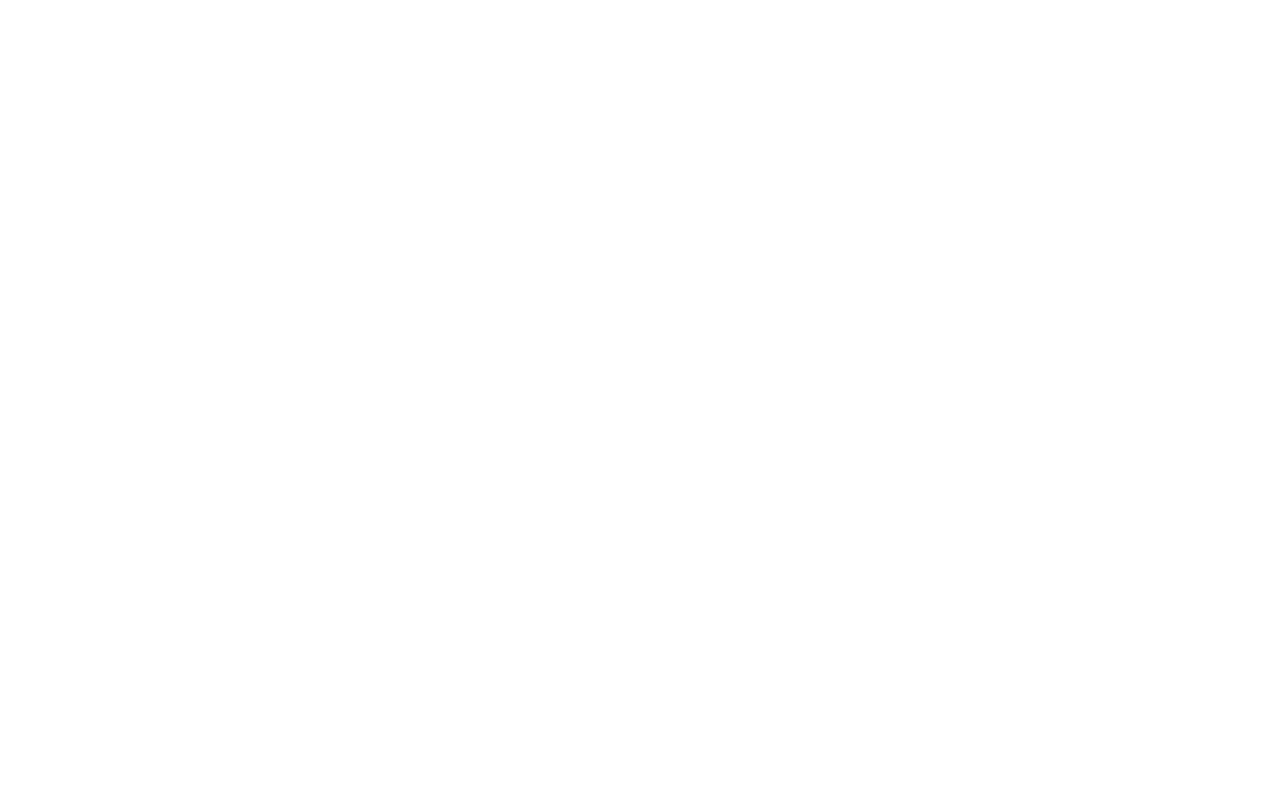
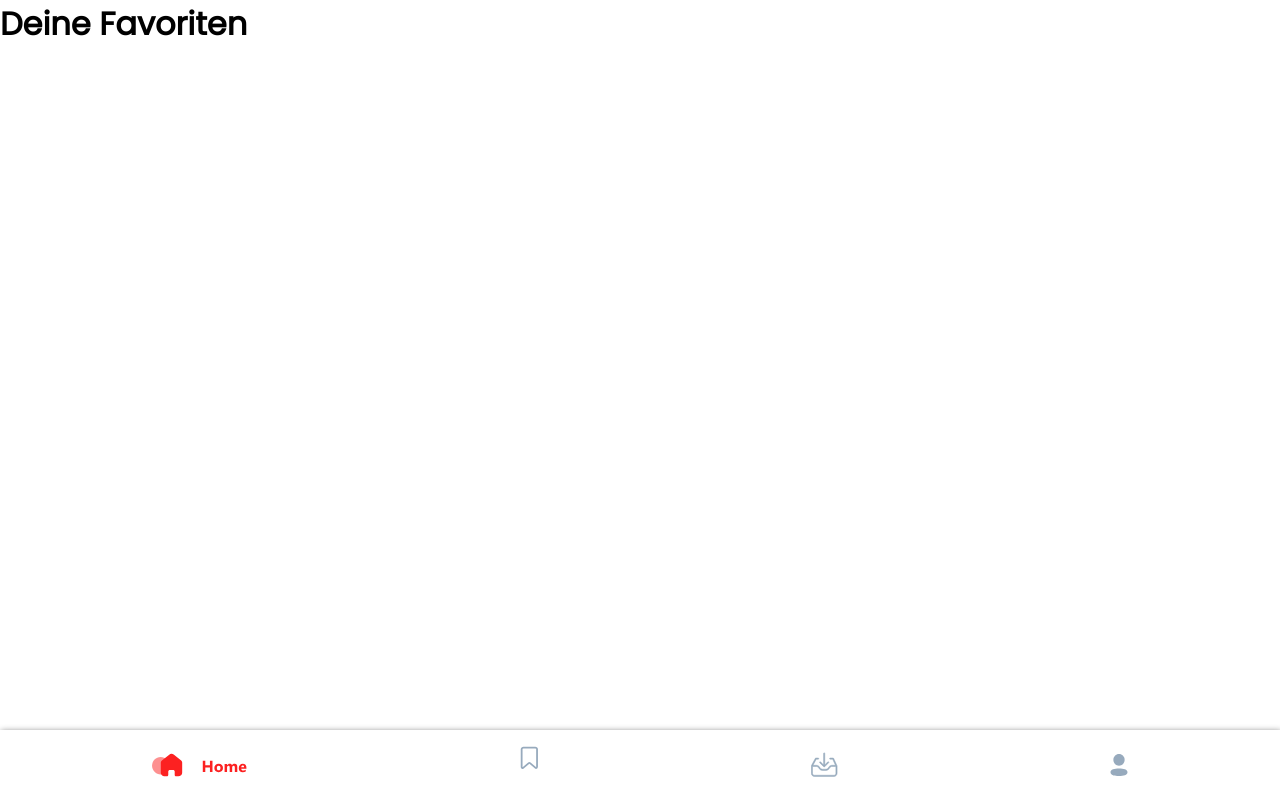
Before and after one commit to Marius-Elting/Frontend-Abschluss-Projekt, a React (Create React App) app: page /favorites in a window 1280 px wide. Before the commit this address had no page. Built offline with nearby package versions, Linux system fonts and the light colour scheme.

Commit message:
added Favorites

```diff
--- a/src/App.js
+++ b/src/App.js
@@ -1,19 +1,24 @@
 import './App.css';
 import { BrowserRouter as Router, Routes, Route } from 'react-router-dom';
+import { useState } from 'react';
 import Home from './pages/Home/Home';
 import Navigation from './components/Navigation/Navigation';
 import SearchGenre from './pages/SearchGenre/SearchGenre';
 import Detail from './pages/Detail/Detail';
 import StartPage from './pages/StartPage/StartPage';
+import Favorites from './pages/Favorites/Favorites';
 
 function App() {
+  const [favorites, addFavorites] = useState([]);
 
-  // useEffect(() => {
-  //   fetch("https://geolocation-db.com/json/").then(res => res.json).then(res => console.log(res));
-
-  // }, []);
   let userLang = navigator.language || navigator.userLanguage;
   console.log(userLang);
+
+  function addToFavorites(selected) {
+    // addFavorites(favorites.filter(i => i.id != selected.id));
+    console.log(favorites.filter(i => i.id != selected.id));
+    addFavorites([...favorites, selected]);
+  }
 
   return (
     <div className="App">
@@ -21,8 +26,9 @@
         <Routes>
           <Route path="/" element={<><StartPage /></>} />
           <Route path="/home" element={<><Home /><Navigation /></>} />
-          <Route path="/discover/:variant/:searchValue" element={<><SearchGenre /><Navigation /></>} />
+          <Route path="/discover/:variant/:searchValue" element={<><SearchGenre addToFavorites={addToFavorites} /><Navigation /></>} />
           <Route path="/details/:movieID/:movieName" element={<><Detail /><Navigation /></>} />
+          <Route path="/favorites" element={<><Favorites Favorites={favorites} /><Navigation /></>} />
         </Routes>
       </Router>
     </div>
--- a/src/components/GenreCard/GenreCard.js
+++ b/src/components/GenreCard/GenreCard.js
@@ -3,27 +3,26 @@
 import { Link } from 'react-router-dom';
 import Star from '../img/RatingStar.svg';
 import Placeholder from '../img/Placeholder.png';
+import BookmarkSymbol from '../img/BookmarkIcon.png';
 
 
-
-function GenreCard({ data, index }) {
+function GenreCard({ data, index, addToFavorites }) {
     const date = new Date(data.release_date);
     let genre = GenreList.genres.find((genre) => genre.id === data.genre_ids[0]);
     // console.log(cbd);
     // const imgSRC = data.poster_path === null ? : data.poster_path;
-    console.log(data);
     return (
         <Link key={index} className="genreCard" to={`/details/${data.id}/${data.original_title}`}>
 
             <img className="genreCard-poster" src={`https://image.tmdb.org/t/p/w300/${data.poster_path}`} onError={(e) => { e.onerror = null; e.target.src = Placeholder; }} alt={data.originale_title}></img>
-            {/* <img className="genreCard-bookmark" src='./assets/icons/Star.svg'></img> */}
+            <img alt="Bookmarksybmol" onClick={() => addToFavorites(data)} className="genreCard-bookmark" src={BookmarkSymbol}></img>
 
             <section className="genreCard-information">
                 <article className="genreCard-movieTitle">
                     <h3 className="genreCard-title">{data.original_title}</h3>
                     <article>
+                        <img className="starImg" alt="star" src={Star}></img>
                         <p className="genreCard-rating">{data.vote_average.toFixed(1)}</p>
-                        <img className="starImg" alt="star" src={Star}></img>
                     </article>
                 </article>
                 <article className="genreCard-movieText">
--- a/src/components/Navigation/Navigation.js
+++ b/src/components/Navigation/Navigation.js
@@ -12,7 +12,10 @@
             <Link to="/home">
                 <img className='navLinkToHome' alt="Home Button" src={Home}></img>
             </Link>
-            <img alt="Bookmark Button" src={Bookmark}></img>
+            <Link to="/favorites">
+                <img alt="Bookmark Button" src={Bookmark}></img>
+            </Link>
+
             <img alt="Download Button" src={Download}></img>
             <img alt="Profile Button" src={Profile}></img>
         </div>
--- a/src/pages/Detail/Detail.css
+++ b/src/pages/Detail/Detail.css
@@ -164,3 +164,8 @@
     -webkit-box-orient: vertical;
     /* max-height: calc(var(5)*1em*var(1.5)) */
 }
+
+.DetailIframe {
+    display: flex;
+    margin: 20px auto;
+}
--- a/src/pages/Detail/Detail.js
+++ b/src/pages/Detail/Detail.js
@@ -112,7 +112,11 @@
                 <div className='detailLanguage'> <p><span className='detailLanguageP'>Languages</span> {movieData.spoken_languages[0].english_name}</p></div>
             </div>
             <button onClick={() => {
-                setTrailerVideo(<iframe title="Trailer" src={`https://www.youtube.com/embed/${videoLink}`} frameborder="0" allow="accelerometer; autoplay; clipboard-write; encrypted-media; gyroscope; picture-in-picture" allowfullscreen="allowfullscreen" onLoad={(e) => e.target.requestFullscreen()}></iframe>);
+                setTrailerVideo(<iframe className="DetailIframe" title="Trailer" src={`https://www.youtube.com/embed/${videoLink}`} frameborder="0" allow="accelerometer; autoplay; clipboard-write; encrypted-media; gyroscope; picture-in-picture; fullscreen" fullscreen="true" allowfullscreen="allowfullscreen" onLoad={(e) => { e.target.requestFullscreen(); }} onKeyDown={() => setTrailerVideo("")}></iframe>);
+
+                document.body.addEventListener("keypress", (e) => {
+                    setTrailerVideo("");
+                });
             }} className='watchTrailer'>
                 <img alt='img' src={ButtonArrow} />
                 Watch Trailer
--- /dev/null
+++ b/src/pages/Favorites/Favorites.js
@@ -0,0 +1,26 @@
+import { useState, useEffect } from "react";
+
+function Favorites({ Favorites }) {
+    const [movieData, setMovieData] = useState();
+    console.log(Favorites);
+
+
+
+    var unique = Array.from(new Set(Favorites));
+    console.log(unique);
+
+    return (<div>
+        <h1>Deine Favoriten</h1>
+        {unique.map((data) => {
+            console.log(data);
+            return (
+                <div>
+                    <h1>{data.title}</h1>;
+                </div>
+            );
+        })}
+    </div>
+    );
+}
+
+export default Favorites;
--- a/src/pages/SearchGenre/SearchGenre.js
+++ b/src/pages/SearchGenre/SearchGenre.js
@@ -4,7 +4,7 @@
 import GenreCard from '../../components/GenreCard/GenreCard';
 import SearchBar from '../../components/SearchBar/SearchBar';
 
-function SearchGenre() {
+function SearchGenre({ addToFavorites }) {
     const params = useParams();
     const [movieData, setMovieData] = useState();
 
@@ -18,16 +18,14 @@
                 .then(data => {
                     setMovieData(data.results);
                     console.log(data);
-
                 });
         }
         if (params.variant === "genre") {
-            fetch(`https://api.themoviedb.org/3/list/${params.searchValue}?api_key=12504ab7183e888f66ac1785c47850f3&language=de-DE`)
+            fetch(`https://api.themoviedb.org/3/discover/movie?api_key=12504ab7183e888f66ac1785c47850f3&with_genres=${params.searchValue}`)
                 .then(response => response.json())
                 .then(data => {
-                    setMovieData(data.items);
+                    setMovieData(data.results);
                     console.log(data);
-
                 });
         }
         if (params.variant === "trending") {
@@ -49,7 +47,7 @@
             <SearchBar />
             {movieData.map((singleMovieData, index) => {
                 return (
-                    <GenreCard data={singleMovieData} index={index} />
+                    <GenreCard addToFavorites={addToFavorites} data={singleMovieData} index={index} />
                 );
             })}
         </section>
```
Also changed, not shown: src/components/img/BookmarkIcon.png (added), src/pages/Favorites/Favorites.css (added).
